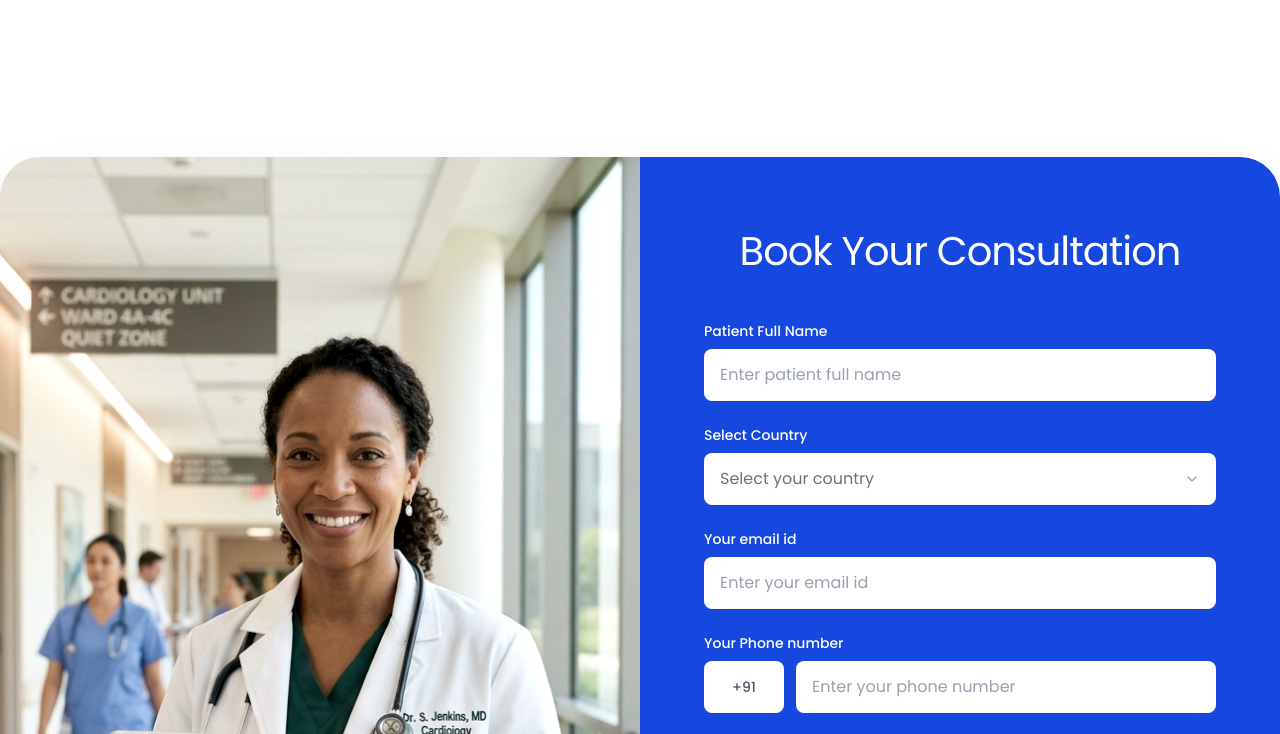
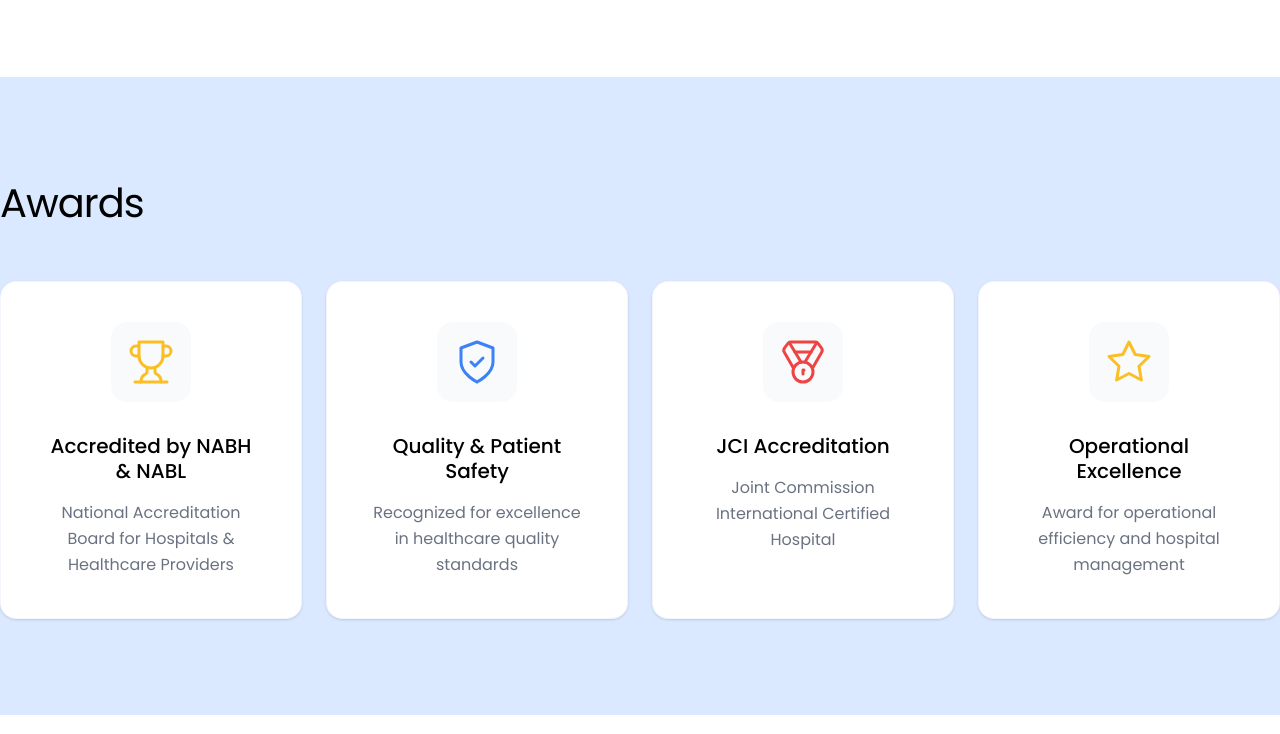
Before and after one commit to a-s-t-e-y-a/inspired, an Astro site: page / in a window 1280 px wide. Shown: the part 3331-4065 px from the top of the page. Built offline with nearby package versions, Linux system fonts and the light colour scheme; Astro itself is replaced by a stand-in of ours.

Commit message:
feat: include Awards section and cleanup per project rules
- Developed the 'Awards' section with accreditation cards and high-fidelity icons.
- Removed all comments from Astro components to strictly follow GEMINI.md guidelines.
- Ensured 3-line commit message compliance across the development workflow.

```diff
--- a/src/components/AboutUs.astro
+++ b/src/components/AboutUs.astro
@@ -16,7 +16,6 @@
 		<div
 			class="flex flex-col lg:flex-row rounded-none md:rounded-[2.5rem] overflow-hidden shadow-none md:shadow-xl min-h-[500px]"
 		>
-			<!-- Left: Image Section -->
 			<div class="lg:w-1/2 relative min-h-[350px] lg:min-h-full">
 				<Image
 					src={aboutImage}
@@ -25,7 +24,6 @@
 				/>
 			</div>
 
-			<!-- Right: Text Section -->
 			<div
 				class="lg:w-1/2 bg-[#1647DF] p-10 md:p-16 flex flex-col justify-center"
 			>
--- /dev/null
+++ b/src/components/Awards.astro
@@ -0,0 +1,44 @@
+---
+const awards = [
+  {
+    title: "Accredited by NABH & NABL",
+    description: "National Accreditation Board for Hospitals & Healthcare Providers",
+    icon: `<svg xmlns="http://www.w3.org/2000/svg" width="48" height="48" viewBox="0 0 24 24" fill="none" stroke="#FBBF24" stroke-width="1.5" stroke-linecap="round" stroke-linejoin="round" class="lucide lucide-trophy"><path d="M6 9H4.5a2.5 2.5 0 0 1 0-5H6"/><path d="M18 9h1.5a2.5 2.5 0 0 0 0-5H18"/><path d="M4 22h16"/><path d="M10 14.66V17c0 .55-.47.98-.97 1.21C7.85 18.75 7 20.24 7 22"/><path d="M14 14.66V17c0 .55.47.98.97 1.21C16.15 18.75 17 20.24 17 22"/><path d="M18 2H6v7a6 6 0 0 0 12 0V2Z"/></svg>`
+  },
+  {
+    title: "Quality & Patient Safety",
+    description: "Recognized for excellence in healthcare quality standards",
+    icon: `<svg xmlns="http://www.w3.org/2000/svg" width="48" height="48" viewBox="0 0 24 24" fill="none" stroke="#3b82f6" stroke-width="1.5" stroke-linecap="round" stroke-linejoin="round" class="lucide lucide-shield-check"><path d="M12 22s8-4 8-10V5l-8-3-8 3v7c0 6 8 10 8 10"/><path d="m9 12 2 2 4-4"/></svg>`
+  },
+  {
+    title: "JCI Accreditation",
+    description: "Joint Commission International Certified Hospital",
+    icon: `<svg xmlns="http://www.w3.org/2000/svg" width="48" height="48" viewBox="0 0 24 24" fill="none" stroke="#ef4444" stroke-width="1.5" stroke-linecap="round" stroke-linejoin="round" class="lucide lucide-medal"><path d="M7.21 15 2.66 7.14a2 2 0 0 1 .13-2.2L4.4 2.8A2 2 0 0 1 6 2h12a2 2 0 0 1 1.6.8l1.6 2.14a2 2 0 0 1 .14 2.2L16.79 15"/><path d="M11 12 5.12 2.2"/><path d="m13 12 5.88-9.8"/><path d="M8 7h8"/><circle cx="12" cy="17" r="5"/><path d="M12 18v-2h.5"/></svg>`
+  },
+  {
+    title: "Operational Excellence",
+    description: "Award for operational efficiency and hospital management",
+    icon: `<svg xmlns="http://www.w3.org/2000/svg" width="48" height="48" viewBox="0 0 24 24" fill="none" stroke="#FBBF24" stroke-width="1.5" stroke-linecap="round" stroke-linejoin="round" class="lucide lucide-star"><polygon points="12 2 15.09 8.26 22 9.27 17 14.14 18.18 21.02 12 17.77 5.82 21.02 7 14.14 2 9.27 8.91 8.26 12 2"/></svg>`
+  }
+];
+---
+
+<section class="bg-[#DAE9FF] py-24 px-2 md:px-20 lg:pl-[calc((100%-1200px)/2+4rem)] xl:pl-[calc((100%-1600px)/2+5rem)] xl:pr-[calc((100%-1600px)/2+5rem)]">
+	<div class="w-full max-w-[1600px] mx-auto">
+		<h2 class="text-[32px] md:text-[40px] font-[400] text-black mb-12 tracking-tight px-4 md:px-0">Awards</h2>
+
+		<div class="grid grid-cols-1 sm:grid-cols-2 lg:grid-cols-4 gap-6">
+			{awards.map((award) => (
+				<div class="bg-white p-10 rounded-2xl border border-primary/5 shadow-sm flex flex-col items-center text-center group hover:shadow-lg hover:-translate-y-1 transition-all duration-300">
+					<div class="mb-8 p-4 bg-gray-50 rounded-2xl group-hover:scale-110 transition-transform duration-300">
+						<Fragment set:html={award.icon} />
+					</div>
+					<h3 class="text-black font-[500] text-lg md:text-xl mb-4 leading-tight">{award.title}</h3>
+					<p class="text-gray-500 font-[300] text-sm md:text-base leading-relaxed">
+						{award.description}
+					</p>
+				</div>
+			))}
+		</div>
+	</div>
+</section>
--- a/src/components/ContactForm.astro
+++ b/src/components/ContactForm.astro
@@ -5,7 +5,6 @@
 
 <section class="bg-white py-12 md:py-20 mb-8 md:mb-16 px-0 md:px-20 lg:pl-[calc((100%-1200px)/2+4rem)] xl:pl-[calc((100%-1600px)/2+5rem)] xl:pr-[calc((100%-1600px)/2+5rem)]">
 	<div class="w-full max-w-[1600px] mx-auto overflow-hidden rounded-none md:rounded-[2.5rem] shadow-2xl flex flex-col lg:flex-row min-h-[700px]">
-		<!-- Left: Image Section -->
 		<div class="lg:w-1/2 relative min-h-[400px] lg:min-h-full">
 			<Image
 				src={contactImage}
@@ -14,7 +13,6 @@
 			/>
 		</div>
 
-		<!-- Right: Form Section -->
 		<div class="lg:w-1/2 bg-[#1647DF] p-8 md:p-12 lg:p-16 flex flex-col">
 			<h2 class="text-white text-[32px] md:text-[40px] font-[300] text-center mb-10 tracking-tight">Book Your Consultation</h2>
 
--- a/src/components/FAQ.astro
+++ b/src/components/FAQ.astro
@@ -69,7 +69,6 @@
 </section>
 
 <style>
-	/* Hide the default details arrow */
 	details > summary {
 		list-style: none;
 	}
--- a/src/components/HowDoWeWork.astro
+++ b/src/components/HowDoWeWork.astro
@@ -28,7 +28,6 @@
   }
 ];
 
-// Special Airplane Icon Fix for Step 3
 steps[2].icon = `<svg xmlns="http://www.w3.org/2000/svg" width="48" height="48" viewBox="0 0 24 24" fill="none" stroke="currentColor" stroke-width="1.5" stroke-linecap="round" stroke-linejoin="round"><path d="M17.8 19.2L16 11l3.5-3.5C21 6 21.5 4 21 3c-1-.5-3 0-4.5 1.5L13 8 4.8 6.2c-.5-.1-.9.1-1.1.5l-.3.5c-.2.5-.1 1 .3 1.3L9 12l-2 3H4l-1 1 3 2 2 3 1-1v-3l3-2 3.5 5.3c.3.4.8.5 1.3.3l.5-.2c.4-.3.6-.7.5-1.2z"/></svg>`;
 ---
 
@@ -41,14 +40,12 @@
 		<div class="grid grid-cols-1 sm:grid-cols-2 lg:grid-cols-4 gap-12 lg:gap-8 mb-16">
 			{steps.map((item) => (
 				<div class="flex flex-col items-center text-center px-4">
-					<!-- Step Icon Circle -->
 					<div class="w-40 h-40 md:w-48 md:h-48 bg-[#1647DF] rounded-full flex items-center justify-center text-white mb-8 shadow-lg transition-transform hover:scale-105 duration-300">
 						<div class="flex flex-col items-center">
 							<Fragment set:html={item.icon} />
 						</div>
 					</div>
 
-					<!-- Content -->
 					<div class="max-w-[320px]">
 						<h3 class="text-black text-base md:text-lg font-semibold mb-3 tracking-wide">
 							{item.step}: {item.title}
--- a/src/pages/index.astro
+++ b/src/pages/index.astro
@@ -5,6 +5,7 @@
 import HowDoWeWork from '../components/HowDoWeWork.astro';
 import Specialties from '../components/Specialties.astro';
 import FAQ from '../components/FAQ.astro';
+import Awards from '../components/Awards.astro';
 import ContactForm from '../components/ContactForm.astro';
 ---
 
@@ -13,6 +14,7 @@
 	<AboutUs />
 	<HowDoWeWork />
 	<Specialties />
+	<Awards />
 	<ContactForm />
 	<FAQ />
 </Layout>
```
